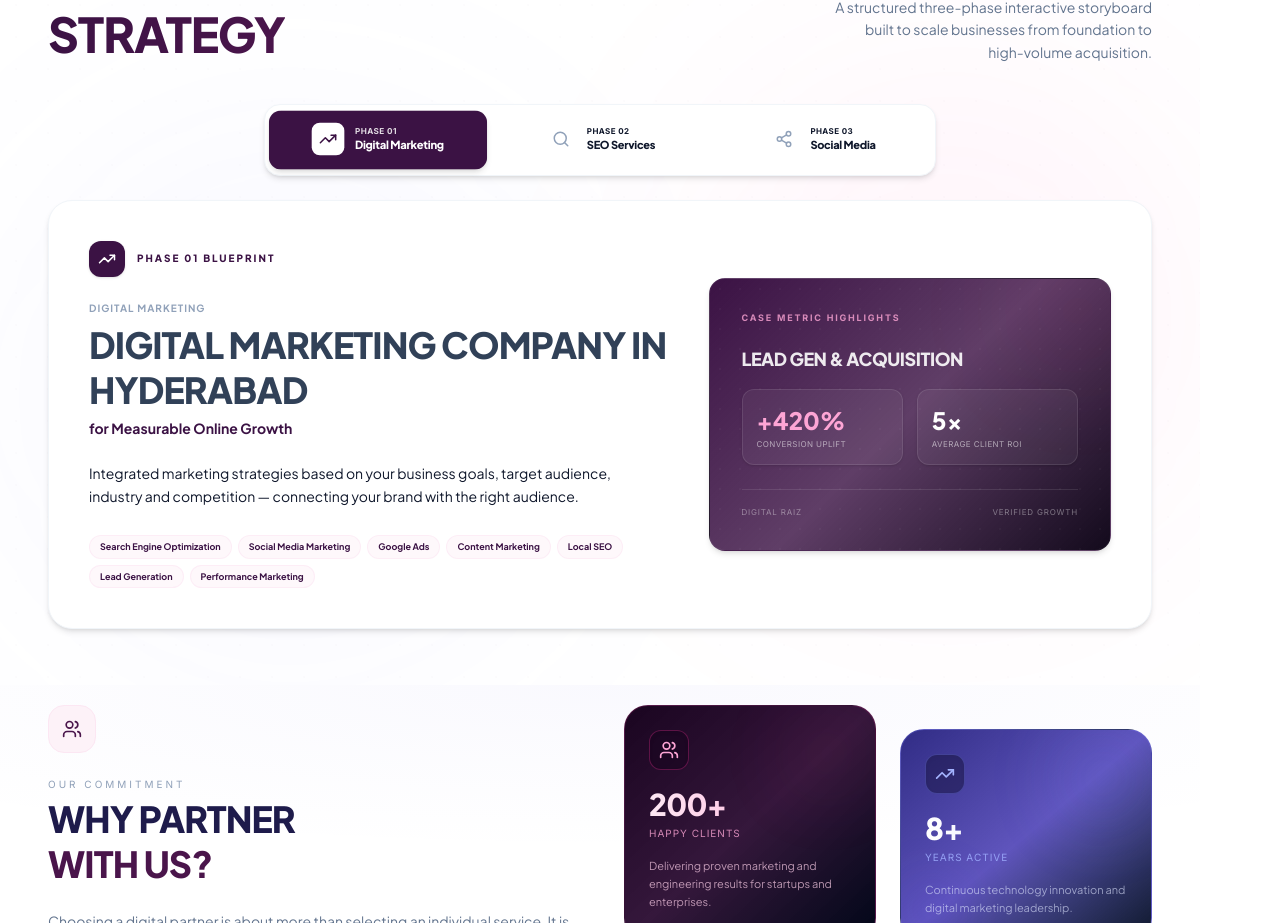
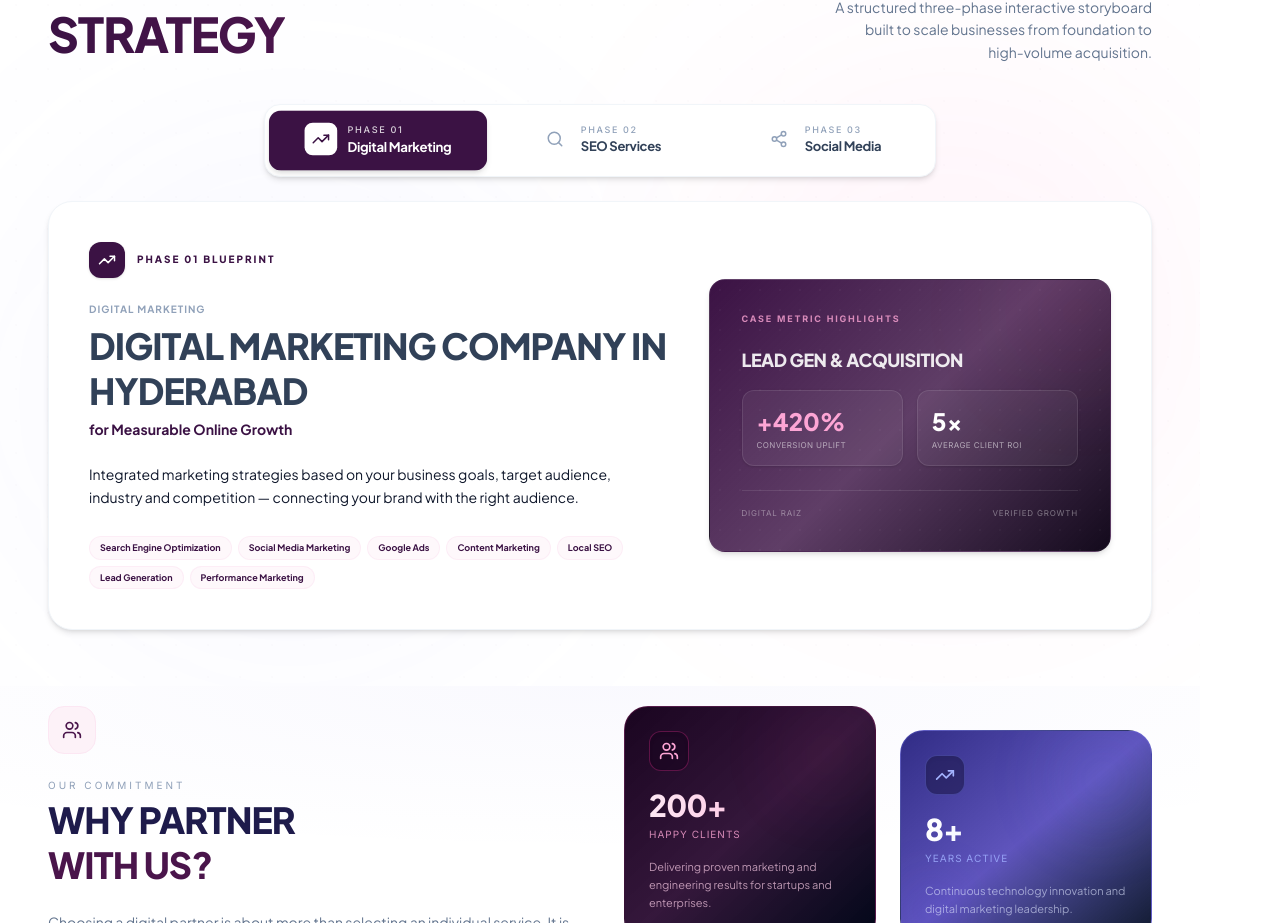
Before and after one commit to charankumardigitalraiz-max/digitalraiz-webiste, a Next.js app: page / in a window 1280 px wide. Shown: the part 2480-3403 px from the top of the page. Built offline with nearby package versions, Linux system fonts and the light colour scheme.

Commit message:
Refine active tab text styling

```diff
--- a/src/components/GrowthSection.tsx
+++ b/src/components/GrowthSection.tsx
@@ -114,15 +114,18 @@ export default function GrowthSection() {
                     <PIcon className="w-4.5 h-4.5" />
                   </div>
 
-                  <div className="text-left hidden sm:block leading-tight">
-                    <span className={`text-[8px] font-mono font-bold uppercase tracking-wider block`}
-                      style={{ color: isActive ? "rgba(255,255,255,0.85)" : undefined }}>
-                      Phase {p.id}
-                    </span>
-                    <span className="text-[10px] md:text-[11px] font-black tracking-tight block mt-0.5">
-                      {p.label}
-                    </span>
-                  </div>
+                  <div className="text-left hidden sm:block">
+                  <span className={`text-[9px] font-mono font-medium uppercase tracking-[0.18em] block transition-colors duration-300 ${
+                    isActive ? "text-white/80" : "text-slate-400"
+                  }`}>
+                    Phase {p.id}
+                  </span>
+                  <span className={`text-xs md:text-[13px] font-bold tracking-tight block mt-0.5 transition-colors duration-300 ${
+                    isActive ? "text-white" : "text-slate-700"
+                  }`}>
+                    {p.label}
+                  </span>
+                </div>
                 </button>
               );
             })}
```
